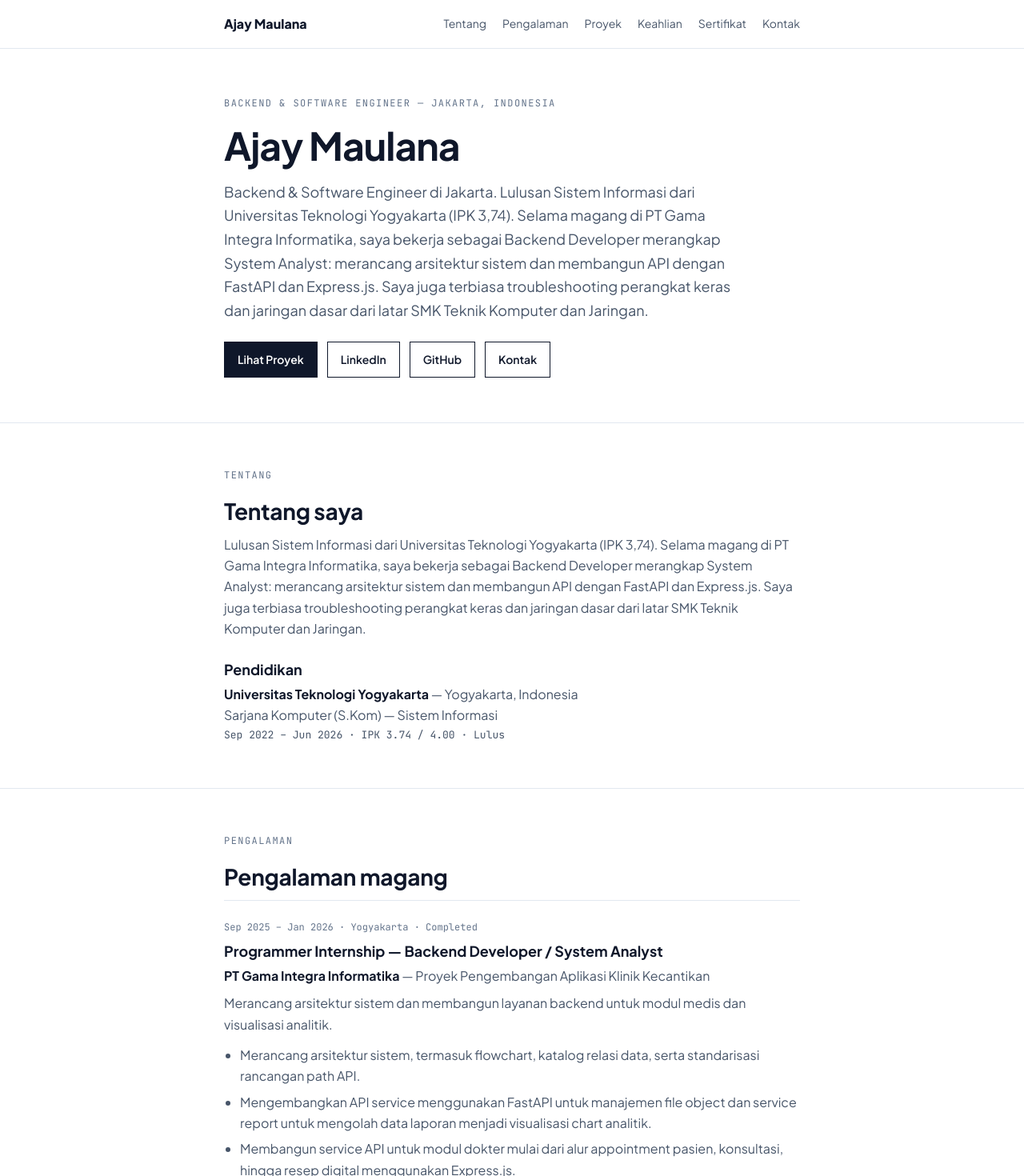
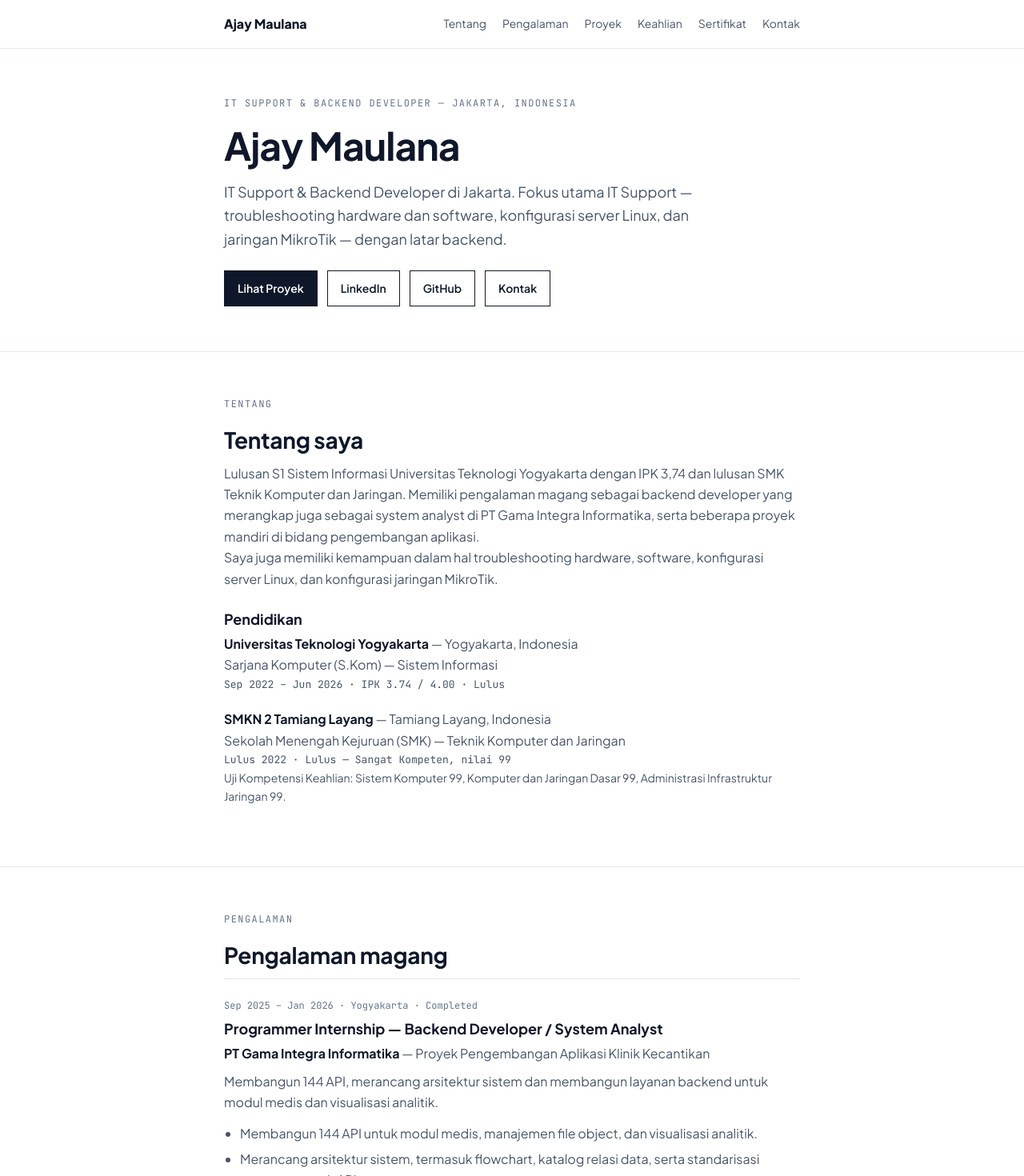
Before and after one commit to justajay224/web-portofolio, a React (Vite) app: page / in a window 1280 px wide. Shown: the top 1470 px of the page at 80% size. Built offline with nearby package versions, Linux system fonts and the light colour scheme.

Commit message:
revise: IT Support leaning, SMK education, all 10 certs, API counts 136/144, verbatim About

```diff
--- a/src/components/About.jsx
+++ b/src/components/About.jsx
@@ -2,18 +2,26 @@ import React from 'react';
 import { personalInfo } from '../data/portfolioData';
 
 export default function About() {
-  const e = personalInfo.education;
+  const educations = personalInfo.educations || [personalInfo.education];
+  const paragraphs = personalInfo.bio.split('\n\n');
   return (
     <section id="about" className="section">
       <div className="container">
         <p className="section-label">Tentang</p>
         <h2>Tentang saya</h2>
-        <p>{personalInfo.bio}</p>
+        {paragraphs.map((p, i) => (
+          <p key={i}>{p}</p>
+        ))}
         <div style={{ marginTop: 24 }}>
           <h3>Pendidikan</h3>
-          <p><strong style={{ color: '#0f172a' }}>{e.institution}</strong> — {e.location}</p>
-          <p>{e.degree} — {e.major}</p>
-          <p className="mono" style={{ fontSize: 13 }}>{e.period} · IPK {e.gpa} / {e.maxGpa} · {e.status}</p>
+          {educations.map((e) => (
+            <div key={e.institution} style={{ marginBottom: 20 }}>
+              <p><strong style={{ color: '#0f172a' }}>{e.institution}</strong>{e.location ? ` — ${e.location}` : ''}</p>
+              <p>{e.degree} — {e.major}</p>
+              <p className="mono" style={{ fontSize: 13 }}>{e.period}{e.gpa ? ` · IPK ${e.gpa} / ${e.maxGpa}` : ''} · {e.status}</p>
+              {e.detail ? <p style={{ fontSize: 14, color: '#475569' }}>{e.detail}</p> : null}
+            </div>
+          ))}
         </div>
       </div>
     </section>
--- a/src/components/Hero.jsx
+++ b/src/components/Hero.jsx
@@ -9,7 +9,7 @@ export default function Hero() {
           {personalInfo.title} — {personalInfo.location}
         </p>
         <h1>{personalInfo.name}</h1>
-        <p className="lead" style={{ marginTop: 16, maxWidth: 640 }}>{personalInfo.tagline} {personalInfo.bio}</p>
+        <p className="lead" style={{ marginTop: 16, maxWidth: 640 }}>{personalInfo.tagline} Fokus utama IT Support — troubleshooting hardware dan software, konfigurasi server Linux, dan jaringan MikroTik — dengan latar backend.</p>
         <div style={{ marginTop: 24, display: 'flex', gap: 12, flexWrap: 'wrap' }}>
           <a href="#projects" className="btn btn-primary">Lihat Proyek</a>
           <a href={personalInfo.socials.linkedin} target="_blank" rel="noreferrer" className="btn">LinkedIn</a>
--- a/src/data/portfolioData.js
+++ b/src/data/portfolioData.js
@@ -1,8 +1,8 @@
 export const personalInfo = {
   name: "Ajay Maulana",
-  title: "Backend & Software Engineer",
-  tagline: "Backend & Software Engineer di Jakarta.",
-  bio: "Lulusan Sistem Informasi dari Universitas Teknologi Yogyakarta (IPK 3,74). Selama magang di PT Gama Integra Informatika, saya bekerja sebagai Backend Developer merangkap System Analyst: merancang arsitektur sistem dan membangun API dengan FastAPI dan Express.js. Saya juga terbiasa troubleshooting perangkat keras dan jaringan dasar dari latar SMK Teknik Komputer dan Jaringan.",
+  title: "IT Support & Backend Developer",
+  tagline: "IT Support & Backend Developer di Jakarta.",
+  bio: "Lulusan S1 Sistem Informasi Universitas Teknologi Yogyakarta dengan IPK 3,74 dan lulusan SMK Teknik Komputer dan Jaringan. Memiliki pengalaman magang sebagai backend developer yang merangkap juga sebagai system analyst di PT Gama Integra Informatika, serta beberapa proyek mandiri di bidang pengembangan aplikasi.\n\nSaya juga memiliki kemampuan dalam hal troubleshooting hardware, software, konfigurasi server Linux, dan konfigurasi jaringan MikroTik.",
   email: "ajaymaulana2224@gmail.com",
   whatsappUrl: "https://wa.me/6281254192373?text=Halo%20Ajay,%20saya%20melihat%20portofolio%20Anda%20dan%20tertarik%20untuk%20berdiskusi.",
   location: "Jakarta, Indonesia",
@@ -16,6 +16,30 @@ export const personalInfo = {
     maxGpa: "4.00",
     status: "Lulus"
   },
+  educations: [
+    {
+      institution: "Universitas Teknologi Yogyakarta",
+      location: "Yogyakarta, Indonesia",
+      degree: "Sarjana Komputer (S.Kom)",
+      major: "Sistem Informasi",
+      period: "Sep 2022 – Jun 2026",
+      gpa: "3.74",
+      maxGpa: "4.00",
+      status: "Lulus",
+      detail: null
+    },
+    {
+      institution: "SMKN 2 Tamiang Layang",
+      location: "Tamiang Layang, Indonesia",
+      degree: "Sekolah Menengah Kejuruan (SMK)",
+      major: "Teknik Komputer dan Jaringan",
+      period: "Lulus 2022",
+      gpa: null,
+      maxGpa: null,
+      status: "Lulus — Sangat Kompeten, nilai 99",
+      detail: "Uji Kompetensi Keahlian: Sistem Komputer 99, Komputer dan Jaringan Dasar 99, Administrasi Infrastruktur Jaringan 99."
+    }
+  ],
   socials: {
     github: "https://github.com/justajay224",
     linkedin: "https://www.linkedin.com/in/ajay-maulana-b036612a7/",
@@ -32,8 +56,9 @@ export const experiences = [
     project: "Proyek Pengembangan Aplikasi Klinik Kecantikan",
     period: "Sep 2025 – Jan 2026",
     status: "Completed",
-    description: "Merancang arsitektur sistem dan membangun layanan backend untuk modul medis dan visualisasi analitik.",
+    description: "Membangun 144 API, merancang arsitektur sistem dan membangun layanan backend untuk modul medis dan visualisasi analitik.",
     contributions: [
+      "Membangun 144 API untuk modul medis, manajemen file object, dan visualisasi analitik.",
       "Merancang arsitektur sistem, termasuk flowchart, katalog relasi data, serta standarisasi rancangan path API.",
       "Mengembangkan API service menggunakan FastAPI untuk manajemen file object dan service report untuk mengolah data laporan menjadi visualisasi chart analitik.",
       "Membangun service API untuk modul dokter mulai dari alur appointment pasien, konsultasi, hingga resep digital menggunakan Express.js.",
@@ -49,8 +74,9 @@ export const experiences = [
     project: "Proyek Pengembangan Aplikasi Penyewaan Kursi Roda",
     period: "Feb 2025 – Jun 2025",
     status: "Completed",
-    description: "Mengembangkan API service backend, manajemen penyimpanan berkas, dan struktur data katalog inventaris sewa.",
+    description: "Membangun 136 API, mengembangkan API service backend, manajemen penyimpanan berkas, dan struktur data katalog inventaris sewa.",
     contributions: [
+      "Membangun 136 API untuk katalog inventaris, transaksi sewa, dan pengelolaan file object.",
       "Mengembangkan API service menggunakan FastAPI untuk mengelola file object dan dokumen digital.",
       "Merancang struktur katalog data inventaris serta spesifikasi path API terstandarisasi.",
       "Membuat endpoint API menggunakan Express.js untuk transaksi dan katalog produk.",
@@ -143,11 +169,12 @@ export const projects = [
     year: "2025 – 2026",
     isConfidential: true,
     confidentialNote: "Source code bersifat rahasia perusahaan (Enterprise NDA / Internal PT Gama Integra Informatika). Portofolio hanya menampilkan dokumentasi arsitektur sistem, modul fitur, dan tangkapan layar yang telah disetujui.",
-    shortDesc: "Merancang arsitektur sistem, flowchart, katalog data, rancangan path API, API service FastAPI pengelolaan file object, service report visualisasi chart, dan service API modul dokter (appointment hingga resep) Express.js.",
-    fullDesc: "Platform medis terintegrasi untuk klinik kecantikan yang mencakup alur pelayanan pasien dari pendaftaran janji temu (appointment), konsultasi dokter, pencatatan resep digital, hingga penyimpanan file object rekam medis dan pelaporan berbasis chart.",
+    shortDesc: "Membangun 144 API. Merancang arsitektur sistem, flowchart, katalog data, rancangan path API, API service FastAPI pengelolaan file object, service report visualisasi chart, dan service API modul dokter (appointment hingga resep) Express.js.",
+    fullDesc: "Platform medis terintegrasi untuk klinik kecantikan yang mencakup alur pelayanan pasien dari pendaftaran janji temu (appointment), konsultasi dokter, pencatatan resep digital, hingga penyimpanan file object rekam medis dan pelaporan berbasis chart. Total 144 API dibangun untuk modul medis, file object, dan analitik.",
     problemSolved: "Klinik membutuhkan pemrosesan berkas foto pasien dan dokumen medis berukuran besar yang cepat dan terisolasi tanpa memperlambat sistem pendaftaran dan jadwal dokter.",
     architecture: "FastAPI untuk pemrosesan file object dan reporting analitik, sedangkan Express.js menangani alur transaksi bisnis dokter dan janji temu pasien pada PostgreSQL.",
     features: [
+      "Membangun 144 API untuk modul medis, file object, dan analitik",
       "Perancangan arsitektur sistem, flowchart, dan katalog data terstruktur",
       "Rancangan spesifikasi dan standarisasi path API",
       "API service FastAPI untuk manajemen file object",
@@ -169,11 +196,12 @@ export const projects = [
     year: "2025",
     isConfidential: true,
     confidentialNote: "Source code bersifat rahasia perusahaan (Enterprise NDA / Internal PT Gama Integra Informatika). Portofolio hanya menampilkan dokumentasi arsitektur teknis dan tangkapan layar yang diizinkan.",
-    shortDesc: "Mengembangkan API service FastAPI untuk mengelola file object, merancang struktur data katalog dan path API, serta membuat endpoint API Express.js.",
-    fullDesc: "Sistem aplikasi penyewaan kursi roda dan alat bantu medis yang menangani katalog inventaris, pengelolaan file dokumen penyewa dan bukti verifikasi, serta endpoint API pemesanan dan pelacakan status sewa.",
+    shortDesc: "Membangun 136 API. Mengembangkan API service FastAPI untuk mengelola file object, merancang struktur data katalog dan path API, serta membuat endpoint API Express.js.",
+    fullDesc: "Sistem aplikasi penyewaan kursi roda dan alat bantu medis yang menangani katalog inventaris, pengelolaan file dokumen penyewa dan bukti verifikasi, serta endpoint API pemesanan dan pelacakan status sewa. Total 136 API dibangun untuk katalog, transaksi, dan file object.",
     problemSolved: "Otomasi pencatatan inventaris alat medis dan pengelolaan dokumen fisik penyewa menjadi file digital yang aman dan cepat diakses.",
     architecture: "Backend terstruktur dengan FastAPI untuk pengelolaan berkas dokumen digital, dan Express.js untuk endpoint transaksi katalog sewa pada MySQL.",
     features: [
+      "Membangun 136 API untuk katalog, transaksi sewa, dan file object",
       "API service FastAPI untuk mengelola file object",
       "Perancangan struktur data katalog inventaris kursi roda dan path API",
       "Endpoint API Express.js untuk katalog dan transaksi sewa"
@@ -211,6 +239,16 @@ export const projects = [
 ];
 
 export const skillCategories = [
+  {
+    category: "IT Support",
+    description: "Fokus utama: troubleshooting, Linux, dan jaringan dasar. Praktik mandiri dan latar SMK TKJ. Tanpa screenshot — keterampilan teks saja, bukan kartu proyek.",
+    skills: [
+      { name: "Troubleshooting Hardware & Software", tag: "PC, laptop, printer, IP conflict" },
+      { name: "Linux Dasar (Ubuntu)", tag: "Instalasi, user, service dasar, konfigurasi server" },
+      { name: "Jaringan Dasar", tag: "Mikrotik — IP, DHCP, NAT, Firewall dasar" },
+      { name: "Dokumentasi", tag: "Laporan & dokumentasi teknis" }
+    ]
+  },
   {
     category: "Backend Development",
     description: "Arsitektur server, REST API, dan microservices.",
@@ -254,16 +292,6 @@ export const skillCategories = [
       { name: "Git / GitHub / GitLab", tag: "VCS" },
       { name: "REST Architecture", tag: "System Design" }
     ]
-  },
-  {
-    category: "IT Support",
-    description: "Praktik mandiri dan latar SMK TKJ. Tanpa screenshot — keterampilan teks saja, bukan kartu proyek.",
-    skills: [
-      { name: "Linux Dasar (Ubuntu)", tag: "Instalasi, user, service dasar" },
-      { name: "Jaringan Dasar", tag: "Mikrotik — IP, DHCP, NAT, Firewall dasar" },
-      { name: "Troubleshooting", tag: "PC, laptop, printer, IP conflict" },
-      { name: "Dokumentasi", tag: "Laporan & dokumentasi teknis" }
-    ]
   }
 ];
 
@@ -271,8 +299,11 @@ export const certifications = [
   { name: "Cisco Dasar", issuer: "ID-Networkers", year: "2026" },
   { name: "Jaringan Dasar", issuer: "ID-Networkers", year: "2026" },
   { name: "Uji Kompetensi TKJ SMK", issuer: "SMK — Sangat Kompeten, nilai 99", year: "2022" },
-  { name: "Kali Linux Basics", issuer: "Simplilearn", year: "2026" },
-  { name: "SQL Intermediate", issuer: "HackerRank", year: "2023" },
-  { name: "Dasar-Dasar Python", issuer: "BISA.AI", year: "2026" },
-  { name: "Excel for Business", issuer: "Simplilearn", year: "2026" }
+  { name: "Kali Linux Basics", issuer: "Simplilearn", year: "18 Sep 2026" },
+  { name: "Introduction to Data Analytics", issuer: "Simplilearn", year: "18 Sep 2026" },
+  { name: "SQL Intermediate", issuer: "HackerRank", year: "18 Jun 2023" },
+  { name: "Dasar-Dasar Python", issuer: "BISA.AI", year: "10 Okt 2026" },
+  { name: "Excel for Business", issuer: "Simplilearn", year: "2026" },
+  { name: "Data Engineering Professional", issuer: "RapidMiner Academy", year: "2024" },
+  { name: "Azure AI", issuer: "—", year: "—" }
 ];
```
Also changed, not shown: index.html (+6 -6 lines).
